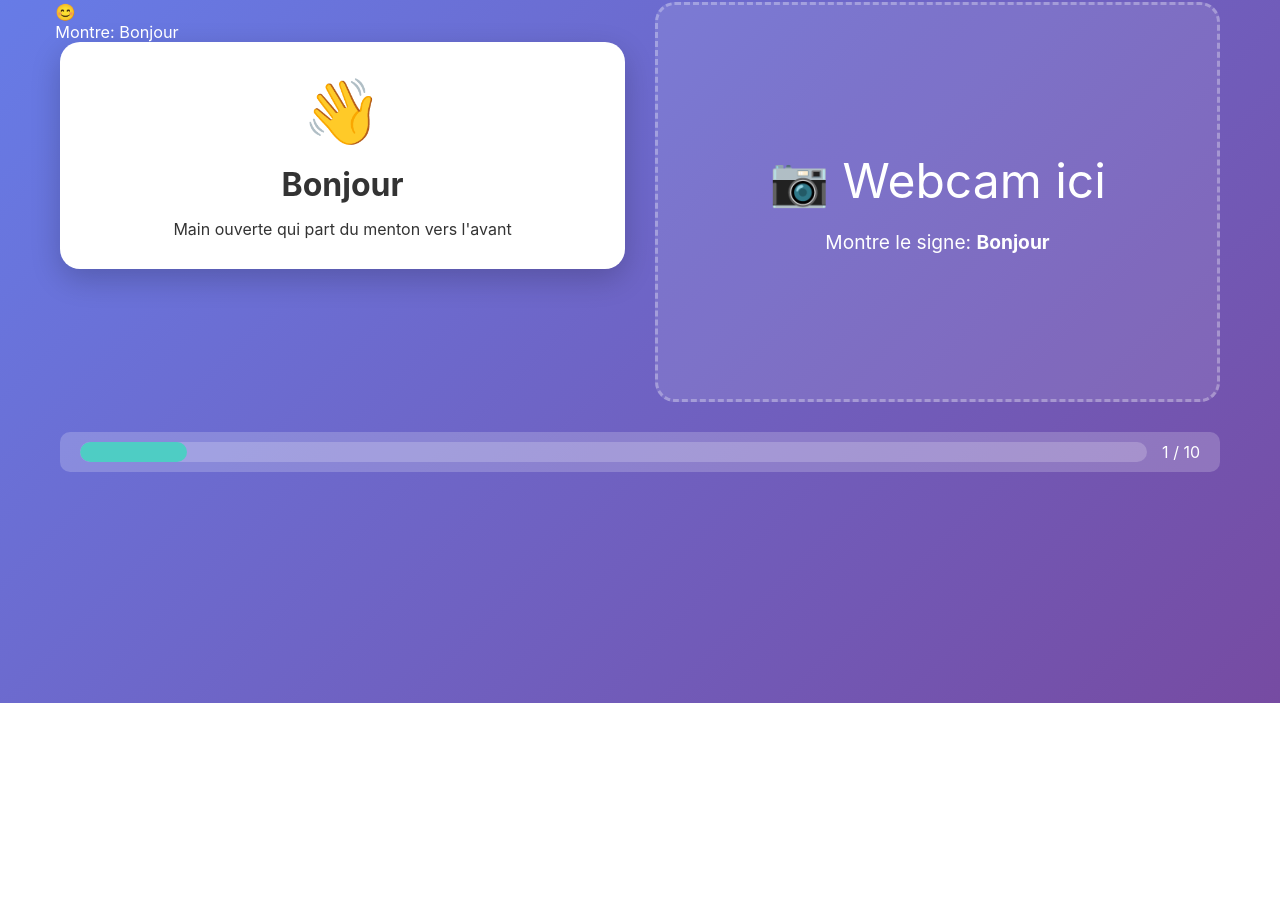
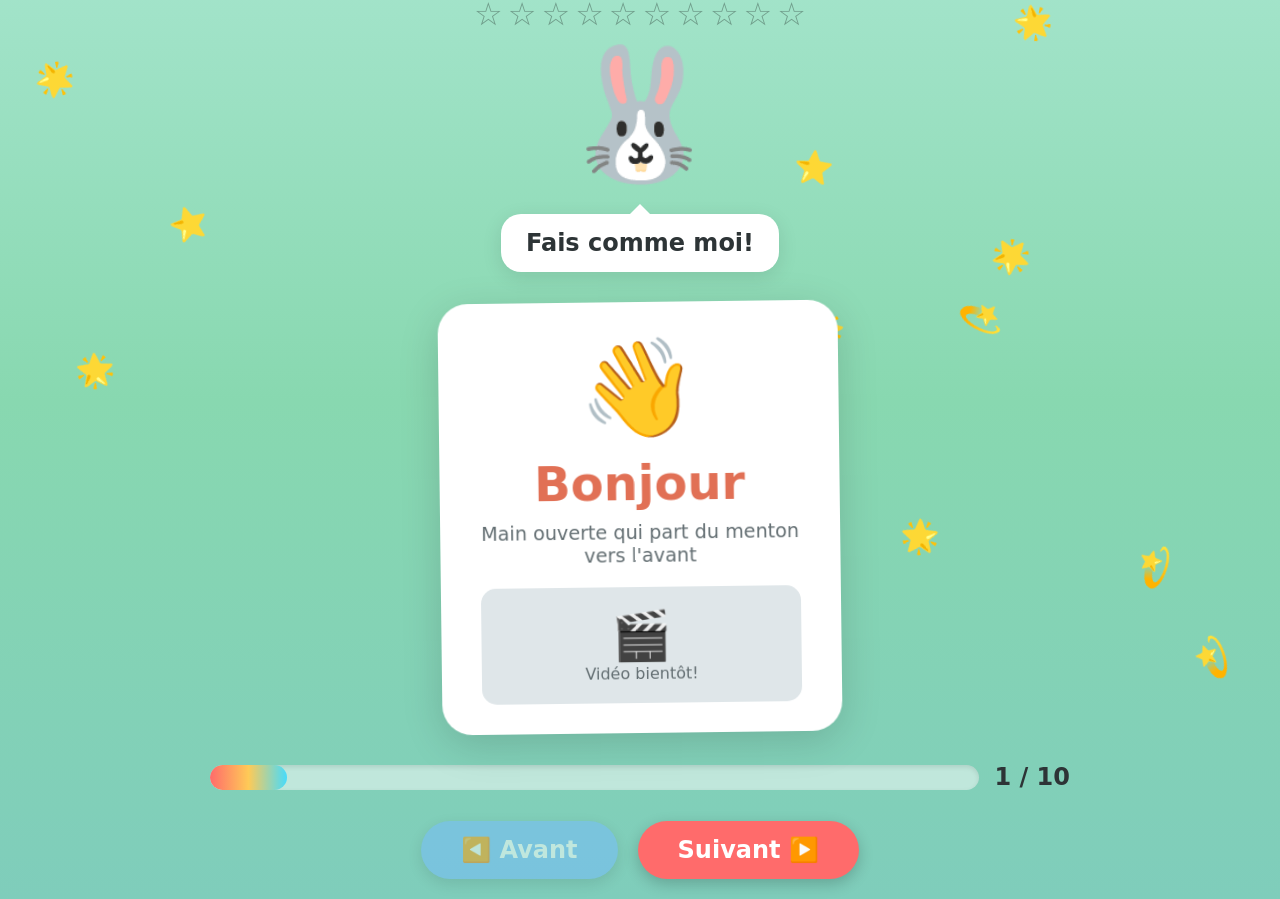
Before and after one commit to bendudebot/signe-avec-moi, a Next.js app in the folder frontend/: page / in a window 1280 px wide. Shown: the part 97-996 px from the top of the page. Before the commit the page ends 800 px from the top, so only its background shows below. Built offline with nearby package versions, Linux system fonts and the light colour scheme.

Commit message:
Fun kid-friendly UI with mascot, animations, confetti 🎉

```diff
--- a/frontend/pages/index.jsx
+++ b/frontend/pages/index.jsx
@@ -1,8 +1,118 @@
-import { useState, useCallback } from 'react';
+import { useState, useCallback, useEffect } from 'react';
 import Head from 'next/head';
-import Character from '../components/Character';
-import { StarCounter, Celebration, ProgressBar } from '../components/Rewards';
 import { SIGNS } from '../data/signs';
+
+// Composant étoiles flottantes
+function FloatingStars() {
+  return (
+    <div className="floating-stars">
+      {[...Array(20)].map((_, i) => (
+        <div
+          key={i}
+          className="star"
+          style={{
+            left: `${Math.random() * 100}%`,
+            animationDelay: `${Math.random() * 5}s`,
+            animationDuration: `${3 + Math.random() * 4}s`
+          }}
+        >
+          {['⭐', '🌟', '✨', '💫'][Math.floor(Math.random() * 4)]}
+        </div>
+      ))}
+    </div>
+  );
+}
+
+// Personnage animé
+function Mascot({ celebrating }) {
+  const mascotEmojis = ['🦊', '🐰', '🐻', '🦁', '🐨'];
+  const [mascot] = useState(mascotEmojis[Math.floor(Math.random() * mascotEmojis.length)]);
+
+  return (
+    <div className={`mascot ${celebrating ? 'celebrating' : 'bounce'}`}>
+      <div className="mascot-emoji">{mascot}</div>
+      <div className="speech-bubble">
+        {celebrating ? '🎉 BRAVO! 🎉' : 'Fais comme moi!'}
+      </div>
+    </div>
+  );
+}
+
+// Carte du signe
+function SignCard({ sign }) {
+  return (
+    <div className="sign-card wiggle">
+      <div className="sign-emoji-big">{sign.emoji}</div>
+      <h2 className="sign-word">{sign.word}</h2>
+      <p className="sign-desc">{sign.description}</p>
+
+      {/* Placeholder pour vidéo LSQ */}
+      <div className="video-placeholder">
+        <span>🎬</span>
+        <p>Vidéo bientôt!</p>
+      </div>
+    </div>
+  );
+}
+
+// Barre d'étoiles collectées
+function StarsBar({ count, max }) {
+  return (
+    <div className="stars-bar">
+      {[...Array(max)].map((_, i) => (
+        <span
+          key={i}
+          className={`star-slot ${i < count ? 'earned pulse' : ''}`}
+        >
+          {i < count ? '⭐' : '☆'}
+        </span>
+      ))}
+    </div>
+  );
+}
+
+// Boutons de navigation
+function NavButtons({ onPrev, onNext, canPrev, canNext }) {
+  return (
+    <div className="nav-buttons">
+      <button
+        onClick={onPrev}
+        disabled={!canPrev}
+        className="nav-btn prev"
+      >
+        ◀️ Avant
+      </button>
+      <button
+        onClick={onNext}
+        disabled={!canNext}
+        className="nav-btn next"
+      >
+        Suivant ▶️
+      </button>
+    </div>
+  );
+}
+
+// Confettis maison
+function Confetti({ show }) {
+  if (!show) return null;
+
+  return (
+    <div className="confetti-container">
+      {[...Array(50)].map((_, i) => (
+        <div
+          key={i}
+          className="confetti-piece"
+          style={{
+            left: `${Math.random() * 100}%`,
+            backgroundColor: ['#ff6b6b', '#4ecdc4', '#ffe66d', '#95e1d3', '#f38181'][Math.floor(Math.random() * 5)],
+            animationDelay: `${Math.random() * 0.5}s`
+          }}
+        />
+      ))}
+    </div>
+  );
+}
 
 export default function Home() {
   const [currentIndex, setCurrentIndex] = useState(0);
@@ -11,59 +121,56 @@ export default function Home() {
 
   const currentSign = SIGNS[currentIndex];
 
-  const handleSignDetected = useCallback((sign) => {
-    if (sign === currentSign.id) {
-      setCelebrating(true);
-      setStars(s => s + 1);
-    }
-  }, [currentSign]);
+  const handlePrev = () => {
+    if (currentIndex > 0) setCurrentIndex(i => i - 1);
+  };
 
-  const handleCelebrationComplete = useCallback(() => {
-    setCelebrating(false);
+  const handleNext = () => {
     if (currentIndex < SIGNS.length - 1) {
       setCurrentIndex(i => i + 1);
+      // Pour la démo, on donne une étoile à chaque avancement
+      setStars(s => Math.min(s + 1, SIGNS.length));
+      setCelebrating(true);
+      setTimeout(() => setCelebrating(false), 2000);
     }
-  }, [currentIndex]);
+  };
 
   return (
     <>
       <Head>
-        <title>🤟 Signe avec moi</title>
+        <title>🤟 Signe avec moi!</title>
         <meta name="description" content="Apprends la LSQ en jouant!" />
       </Head>
 
-      <main className="game-container">
-        <header className="game-header">
+      <main className="game">
+        <FloatingStars />
+        <Confetti show={celebrating} />
+
+        <header className="header">
           <h1>🤟 Signe avec moi!</h1>
-          <StarCounter count={stars} max={SIGNS.length} />
+          <StarsBar count={stars} max={SIGNS.length} />
         </header>
 
-        <div className="game-content">
-          <div className="sign-display">
-            <Character
-              mood={celebrating ? 'celebrating' : 'happy'}
-              currentSign={currentSign.word}
-            />
-            <div className="sign-card">
-              <span className="sign-emoji">{currentSign.emoji}</span>
-              <h2>{currentSign.word}</h2>
-              <p>{currentSign.description}</p>
-            </div>
-          </div>
-
-          <div className="webcam-area">
-            <div className="webcam-placeholder">
-              📷 Webcam ici
-              <p>Montre le signe: <strong>{currentSign.word}</strong></p>
-            </div>
-          </div>
+        <div className="content">
+          <Mascot celebrating={celebrating} />
+          <SignCard sign={currentSign} />
         </div>
 
-        <ProgressBar current={currentIndex + 1} total={SIGNS.length} />
+        <div className="progress-section">
+          <div className="progress-bar-container">
+            <div
+              className="progress-bar-fill"
+              style={{ width: `${((currentIndex + 1) / SIGNS.length) * 100}%` }}
+            />
+          </div>
+          <span className="progress-text">{currentIndex + 1} / {SIGNS.length}</span>
+        </div>
 
-        <Celebration
-          show={celebrating}
-          onComplete={handleCelebrationComplete}
+        <NavButtons
+          onPrev={handlePrev}
+          onNext={handleNext}
+          canPrev={currentIndex > 0}
+          canNext={currentIndex < SIGNS.length - 1}
         />
       </main>
 
@@ -73,103 +180,251 @@ export default function Home() {
           margin: 0;
           padding: 0;
         }
+
         body {
-          font-family: -apple-system, BlinkMacSystemFont, 'Segoe UI', Roboto, sans-serif;
-          background: linear-gradient(135deg, #667eea 0%, #764ba2 100%);
+          font-family: 'Comic Sans MS', 'Chalkboard', cursive, sans-serif;
+          background: linear-gradient(180deg, #a8e6cf 0%, #88d8b0 50%, #7fcdbb 100%);
           min-height: 100vh;
-          color: white;
+          overflow-x: hidden;
         }
-        .game-container {
-          max-width: 1200px;
+
+        .game {
+          max-width: 900px;
           margin: 0 auto;
           padding: 20px;
+          min-height: 100vh;
+          position: relative;
         }
-        .game-header {
+
+        /* Étoiles flottantes */
+        .floating-stars {
+          position: fixed;
+          inset: 0;
+          pointer-events: none;
+          overflow: hidden;
+        }
+        .floating-stars .star {
+          position: absolute;
+          font-size: 2rem;
+          animation: float 5s ease-in-out infinite;
+        }
+        @keyframes float {
+          0%, 100% { transform: translateY(100vh) rotate(0deg); opacity: 0; }
+          10% { opacity: 1; }
+          90% { opacity: 1; }
+          100% { transform: translateY(-100px) rotate(360deg); opacity: 0; }
+        }
+
+        /* Header */
+        .header {
+          text-align: center;
+          margin-bottom: 20px;
+        }
+        .header h1 {
+          font-size: 3rem;
+          color: #2d3436;
+          text-shadow: 3px 3px 0 #fff, -1px -1px 0 #fff;
+          margin-bottom: 15px;
+        }
+
+        /* Barre d'étoiles */
+        .stars-bar {
           display: flex;
-          justify-content: space-between;
-          align-items: center;
-          margin-bottom: 30px;
+          justify-content: center;
+          gap: 5px;
+          font-size: 2rem;
         }
-        .game-header h1 {
-          font-size: 2.5rem;
+        .star-slot {
+          transition: transform 0.3s;
         }
-        .game-content {
-          display: grid;
-          grid-template-columns: 1fr 1fr;
-          gap: 30px;
-          margin-bottom: 30px;
+        .star-slot.earned {
+          animation: pop 0.5s ease;
         }
-        .sign-card {
-          background: white;
-          color: #333;
-          border-radius: 20px;
-          padding: 30px;
-          text-align: center;
-          box-shadow: 0 10px 30px rgba(0,0,0,0.2);
+        .star-slot:not(.earned) {
+          opacity: 0.3;
         }
-        .sign-emoji {
-          font-size: 4rem;
+        @keyframes pop {
+          0% { transform: scale(1); }
+          50% { transform: scale(1.5); }
+          100% { transform: scale(1); }
         }
-        .sign-card h2 {
-          font-size: 2rem;
-          margin: 15px 0;
-        }
-        .webcam-placeholder {
-          background: rgba(255,255,255,0.1);
-          border-radius: 20px;
-          height: 400px;
+
+        /* Contenu principal */
+        .content {
           display: flex;
           flex-direction: column;
           align-items: center;
-          justify-content: center;
+          gap: 30px;
+        }
+
+        /* Mascotte */
+        .mascot {
+          text-align: center;
+        }
+        .mascot-emoji {
+          font-size: 8rem;
+        }
+        .mascot.bounce .mascot-emoji {
+          animation: bounce 1s ease infinite;
+        }
+        .mascot.celebrating .mascot-emoji {
+          animation: spin 0.5s ease;
+        }
+        @keyframes bounce {
+          0%, 100% { transform: translateY(0); }
+          50% { transform: translateY(-20px); }
+        }
+        @keyframes spin {
+          0% { transform: rotate(0deg) scale(1); }
+          50% { transform: rotate(180deg) scale(1.2); }
+          100% { transform: rotate(360deg) scale(1); }
+        }
+        .speech-bubble {
+          background: white;
+          border-radius: 20px;
+          padding: 15px 25px;
+          font-size: 1.5rem;
+          font-weight: bold;
+          color: #2d3436;
+          box-shadow: 0 5px 20px rgba(0,0,0,0.1);
+          position: relative;
+          margin-top: 10px;
+        }
+        .speech-bubble::before {
+          content: '';
+          position: absolute;
+          top: -20px;
+          left: 50%;
+          transform: translateX(-50%);
+          border: 10px solid transparent;
+          border-bottom-color: white;
+        }
+
+        /* Carte du signe */
+        .sign-card {
+          background: white;
+          border-radius: 30px;
+          padding: 30px 40px;
+          text-align: center;
+          box-shadow: 0 10px 40px rgba(0,0,0,0.15);
+          max-width: 400px;
+          width: 100%;
+        }
+        .sign-card.wiggle {
+          animation: wiggle 3s ease-in-out infinite;
+        }
+        @keyframes wiggle {
+          0%, 100% { transform: rotate(-1deg); }
+          50% { transform: rotate(1deg); }
+        }
+        .sign-emoji-big {
+          font-size: 6rem;
+          margin-bottom: 10px;
+        }
+        .sign-word {
           font-size: 3rem;
-          border: 3px dashed rgba(255,255,255,0.3);
+          color: #e17055;
+          margin-bottom: 10px;
         }
-        .webcam-placeholder p {
+        .sign-desc {
           font-size: 1.2rem;
-          margin-top: 20px;
+          color: #636e72;
+          margin-bottom: 20px;
         }
-        .star-counter {
-          font-size: 1.5rem;
+        .video-placeholder {
+          background: #dfe6e9;
+          border-radius: 15px;
+          padding: 20px;
+          color: #636e72;
         }
-        .star-counter .empty {
-          opacity: 0.3;
+        .video-placeholder span {
+          font-size: 3rem;
         }
-        .progress-bar {
-          background: rgba(255,255,255,0.2);
-          border-radius: 10px;
-          padding: 10px 20px;
+
+        /* Barre de progression */
+        .progress-section {
+          margin: 30px 0;
           display: flex;
           align-items: center;
           gap: 15px;
         }
-        .progress-track {
+        .progress-bar-container {
           flex: 1;
-          height: 20px;
-          background: rgba(255,255,255,0.2);
-          border-radius: 10px;
+          height: 25px;
+          background: rgba(255,255,255,0.5);
+          border-radius: 15px;
           overflow: hidden;
+          box-shadow: inset 0 2px 5px rgba(0,0,0,0.1);
         }
-        .progress-fill {
+        .progress-bar-fill {
           height: 100%;
-          background: #4ECDC4;
-          border-radius: 10px;
+          background: linear-gradient(90deg, #ff6b6b, #feca57, #48dbfb);
+          border-radius: 15px;
+          transition: width 0.5s ease;
         }
-        .celebration-overlay {
+        .progress-text {
+          font-size: 1.5rem;
+          font-weight: bold;
+          color: #2d3436;
+        }
+
+        /* Boutons navigation */
+        .nav-buttons {
+          display: flex;
+          justify-content: center;
+          gap: 20px;
+        }
+        .nav-btn {
+          font-family: inherit;
+          font-size: 1.5rem;
+          font-weight: bold;
+          padding: 15px 40px;
+          border: none;
+          border-radius: 50px;
+          cursor: pointer;
+          transition: transform 0.2s, box-shadow 0.2s;
+          box-shadow: 0 5px 15px rgba(0,0,0,0.2);
+        }
+        .nav-btn.prev {
+          background: #74b9ff;
+          color: white;
+        }
+        .nav-btn.next {
+          background: #ff6b6b;
+          color: white;
+        }
+        .nav-btn:hover:not(:disabled) {
+          transform: scale(1.05);
+          box-shadow: 0 8px 25px rgba(0,0,0,0.3);
+        }
+        .nav-btn:disabled {
+          opacity: 0.5;
+          cursor: not-allowed;
+        }
+
+        /* Confettis */
+        .confetti-container {
           position: fixed;
           inset: 0;
-          display: flex;
-          align-items: center;
-          justify-content: center;
-          background: rgba(0,0,0,0.5);
-          z-index: 100;
+          pointer-events: none;
+          z-index: 1000;
         }
-        .celebration-text {
-          font-size: 5rem;
-          background: white;
-          color: #333;
-          padding: 40px 80px;
-          border-radius: 30px;
+        .confetti-piece {
+          position: absolute;
+          width: 15px;
+          height: 15px;
+          top: -20px;
+          animation: confetti-fall 3s ease-out forwards;
+        }
+        @keyframes confetti-fall {
+          0% {
+            transform: translateY(0) rotate(0deg);
+            opacity: 1;
+          }
+          100% {
+            transform: translateY(100vh) rotate(720deg);
+            opacity: 0;
+          }
         }
       `}</style>
     </>
```
